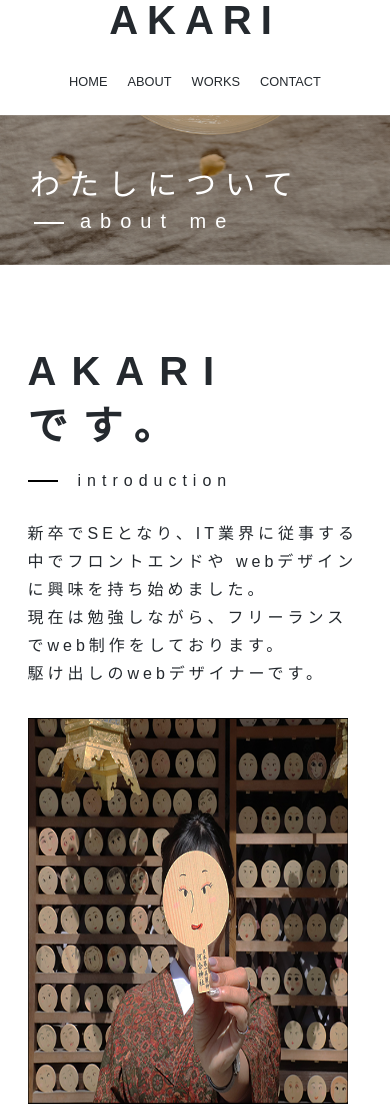
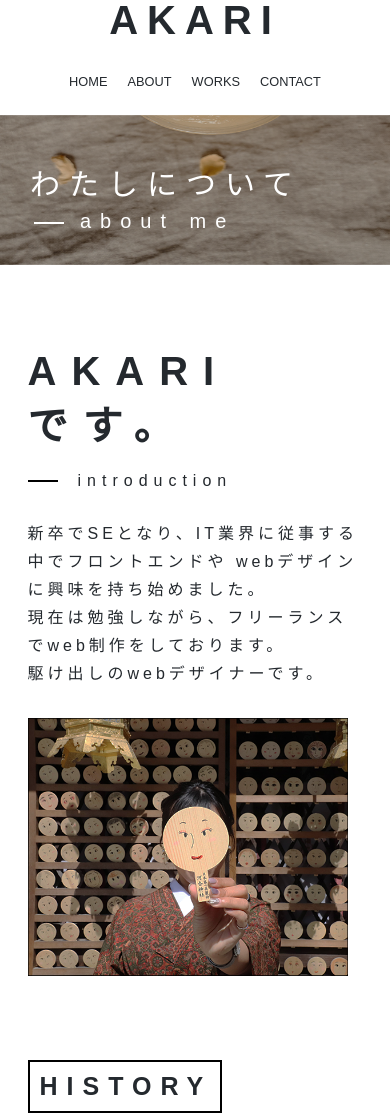
Before and after one commit to akari122/mysite, a plain HTML site: page page/about.html in a window 390 px wide. Shown: the top 1116 px of the page. Drawn offline with Linux system fonts and the light colour scheme.

Commit message:
20240121

```diff
--- a/css/about.css
+++ b/css/about.css
@@ -51,7 +51,6 @@ history
 #history li {
     margin-bottom: 30px;
     position: relative;
-    /* padding: 0 50px; */
     letter-spacing: 9px;
     list-style: disc;
 }
@@ -379,6 +378,7 @@ SP
 
     #mypic img {
         margin-top: 30px;
+        height: auto;
     }
 
 }
```
